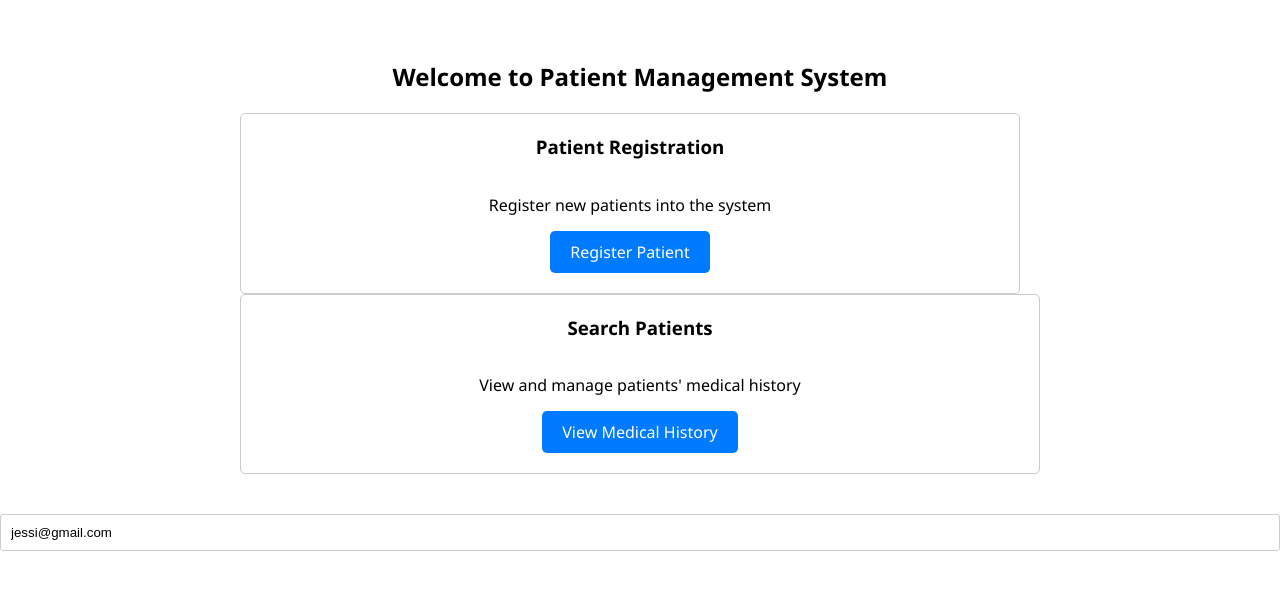
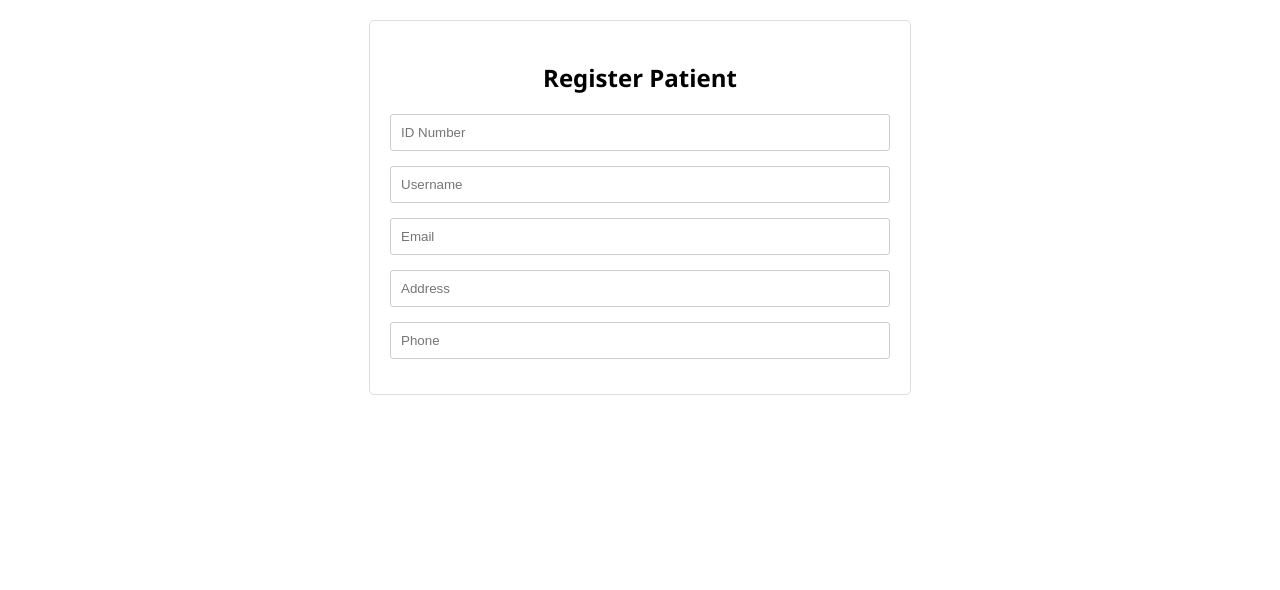
Before and after one commit to jaltrock/medical-portal-app, a React (Vite) app in the folder frontend/: page / in a window 1280 px wide. Shown: the top 590 px of the page. Built offline with nearby package versions, Linux system fonts and the light colour scheme.

Commit message:
Added RegisterPatient page

```diff
--- a/frontend/src/App.jsx
+++ b/frontend/src/App.jsx
@@ -1,5 +1,5 @@
-import Home from './pages/Home/Home';
-import CustomForm from './components/CustomForm/CustomForm';
+//import Home from './pages/Home/Home';
+import RegisterPatient from './pages/RegisterPatient/RegisterPatient';
 import './App.css';
 
 function App() {
@@ -7,13 +7,7 @@ function App() {
 
   return (
     <div className="App">
-      <Home />
-      <CustomForm>
-        <CustomForm.Email
-          value={"jessi@gmail.com"}
-          onChange={() => console.log("hello")}
-        />
-      </CustomForm>
+      <RegisterPatient />
     </div>
   );
 }
--- /dev/null
+++ b/frontend/src/pages/RegisterPatient/RegisterPatient.css
@@ -0,0 +1,20 @@
+.registerpatient-container {
+    max-width: 70vw;
+    margin: 20px auto;
+    padding: 20px;
+    border: 1px solid #ddd;
+    border-radius: 5px;
+}
+
+.registerpatient-container h2 {
+    margin-bottom: 20px;
+    font-size: 24px;
+}
+
+
+/* If the screen width is larger than 800px, set the width to 500px */
+@media screen and (min-width: 800px) {
+    .registerpatient-container {
+        width: 500px;
+    }
+}
--- /dev/null
+++ b/frontend/src/pages/RegisterPatient/RegisterPatient.jsx
@@ -0,0 +1,47 @@
+import "./RegisterPatient.css";
+import CustomForm from "../../components/CustomForm/CustomForm";
+import { useState } from "react";
+
+const RegisterPatient = () => {
+    const [idnumber, setIDNumber] = useState("");
+    const [username, setUserName] = useState("");
+    const [email, setEmail] = useState("");
+    const [address, setAddress] = useState("");
+    const [phone, setPhone] = useState("");
+    const [medicalrecord, setMedicalRecord] = useState("");
+    const [message, setMessage] = useState("");
+
+    return(
+        <div className="registerpatient-container">
+            <h2>Register Patient</h2>
+            <CustomForm>
+                <CustomForm.IDNumber
+                    value={idnumber}
+                    onChange={(e) => setIDNumber(e.target.value)}
+                />
+
+                <CustomForm.UserName
+                    value={username}
+                    onChange={(e) => setUserName(e.target.value)}
+                />
+
+                <CustomForm.Email
+                    value={email}
+                    onChange={(e) => setEmail(e.target.value)}
+                />
+
+                <CustomForm.Address
+                    value={address}
+                    onChange={(e) => setAddress(e.target.value)}
+                />
+
+                <CustomForm.Phone
+                    value={phone}
+                    onChange={(e) => setPhone(e.target.value)}
+                />
+            </CustomForm>
+        </div>
+    );
+};
+
+export default RegisterPatient;
```
